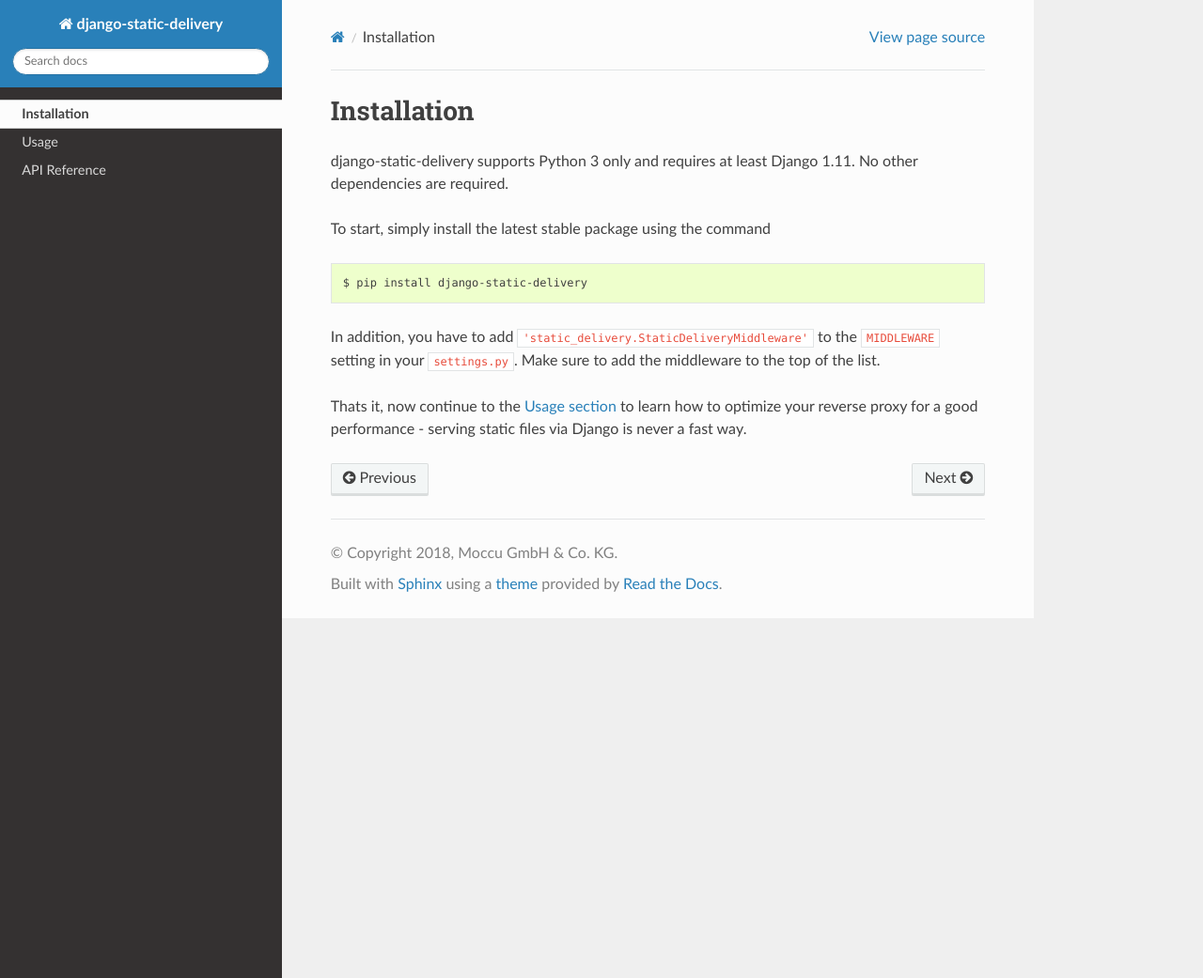
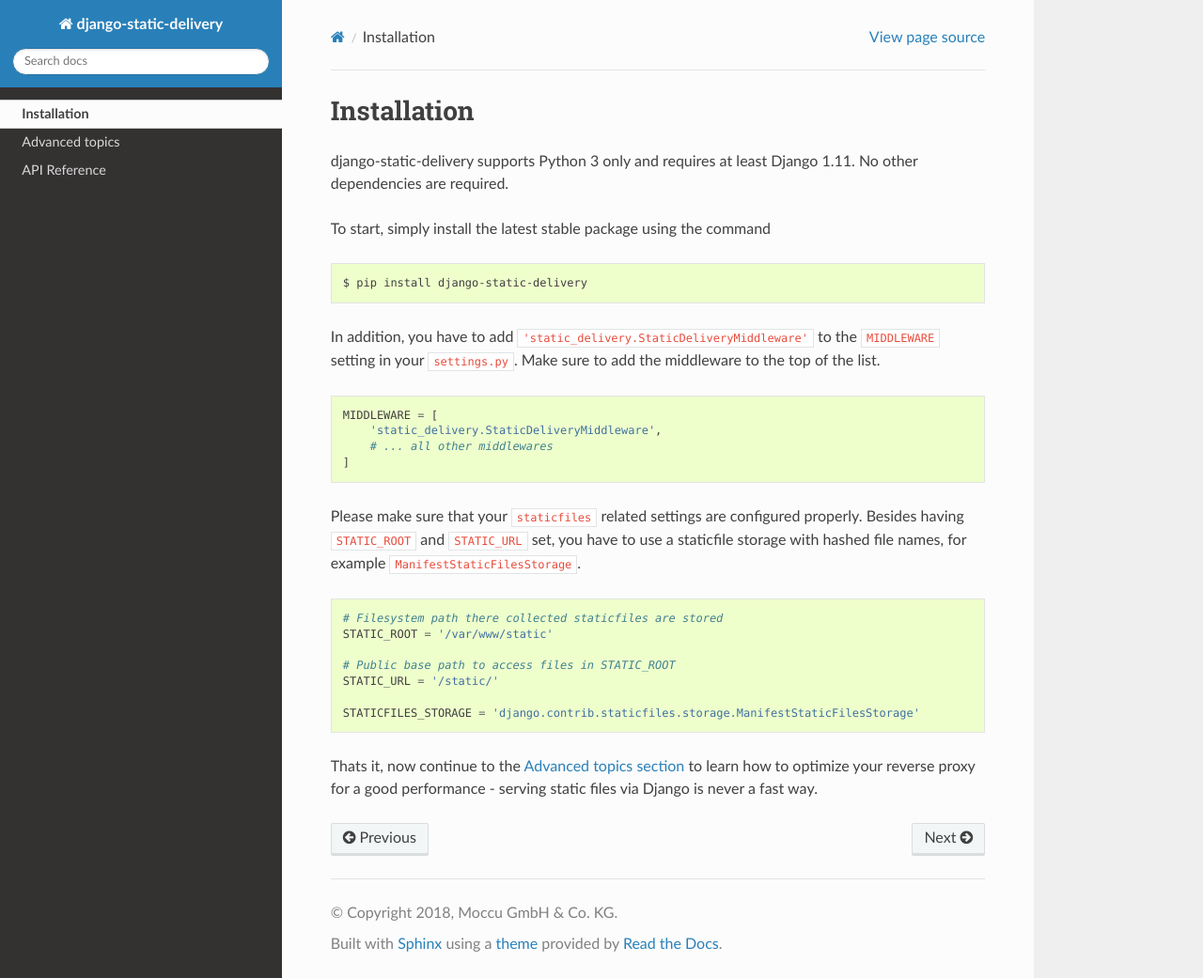
Before and after one commit to stephrdev/django-static-delivery, a Sphinx documentation site: the page built from docs/installation.rst, in a window 1280 px wide and 1041 px high. Shown: the whole window at 94% size. Built offline with Sphinx 7.4.7 and the Read the Docs theme 2.0.0, drawn with Linux system fonts in a browser that asks for light colours.

Commit message:
Improve documentation.

```diff
--- a/docs/index.rst
+++ b/docs/index.rst
@@ -9,7 +9,7 @@
     :glob:
 
     installation
-    usage
+    advanced
     api
     changelog
 
--- a/docs/installation.rst
+++ b/docs/installation.rst
@@ -15,6 +15,28 @@
 to the ``MIDDLEWARE`` setting in your ``settings.py``. Make sure to add the middleware
 to the top of the list.
 
-Thats it, now continue to the :doc:`Usage section <usage>` to learn how to optimize
-your reverse proxy for a good performance - serving static files via Django is never
-a fast way.
+.. code-block:: python
+
+    MIDDLEWARE = [
+        'static_delivery.StaticDeliveryMiddleware',
+        # ... all other middlewares
+    ]
+
+Please make sure that your ``staticfiles`` related settings are configured properly.
+Besides having ``STATIC_ROOT`` and ``STATIC_URL`` set, you have to use a staticfile
+storage with hashed file names, for example ``ManifestStaticFilesStorage``.
+
+.. code-block:: python
+
+    # Filesystem path there collected staticfiles are stored
+    STATIC_ROOT = '/var/www/static'
+
+    # Public base path to access files in STATIC_ROOT
+    STATIC_URL = '/static/'
+
+    STATICFILES_STORAGE = 'django.contrib.staticfiles.storage.ManifestStaticFilesStorage'
+
+
+Thats it, now continue to the :doc:`Advanced topics section <advanced>` to learn
+how to optimize your reverse proxy for a good performance - serving static files
+via Django is never a fast way.
```
Also changed, not shown: docs/advanced.rst (added, +61 -0 lines), docs/usage.rst (deleted, +0 -39 lines).
